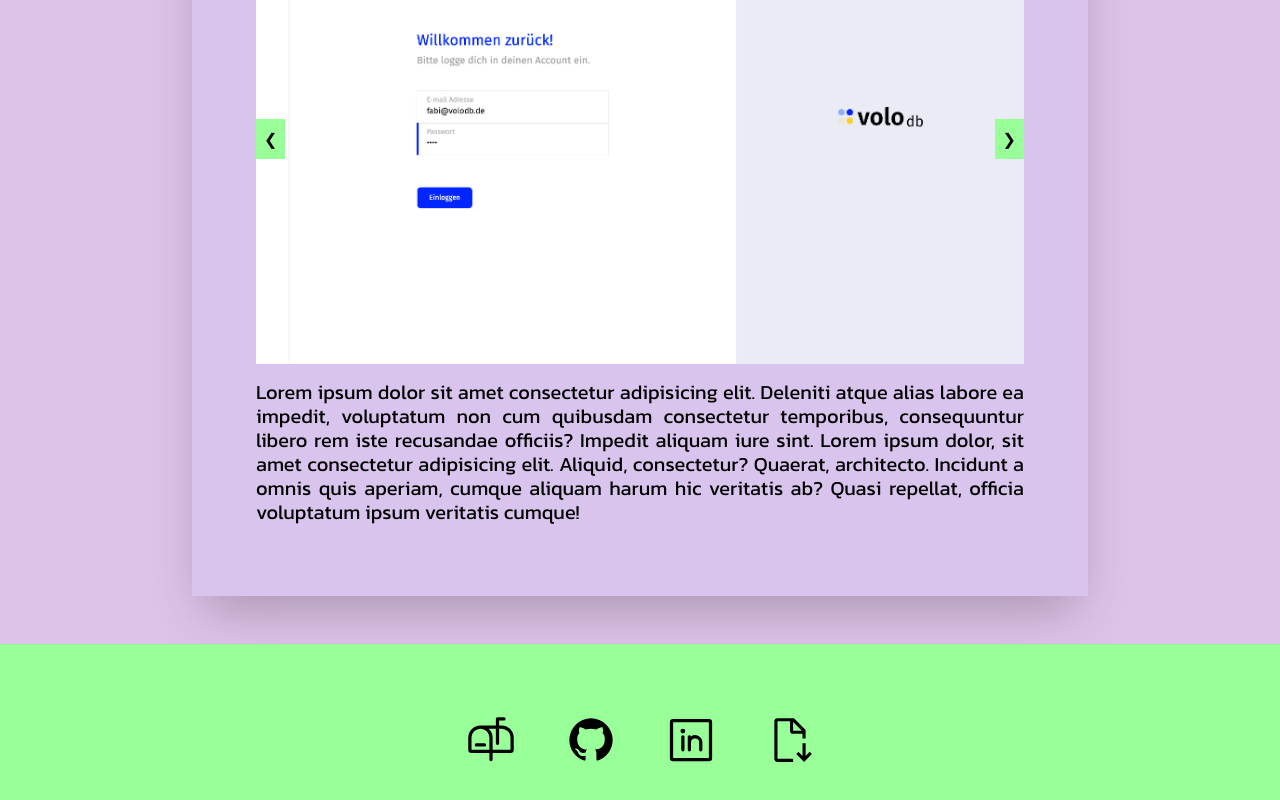
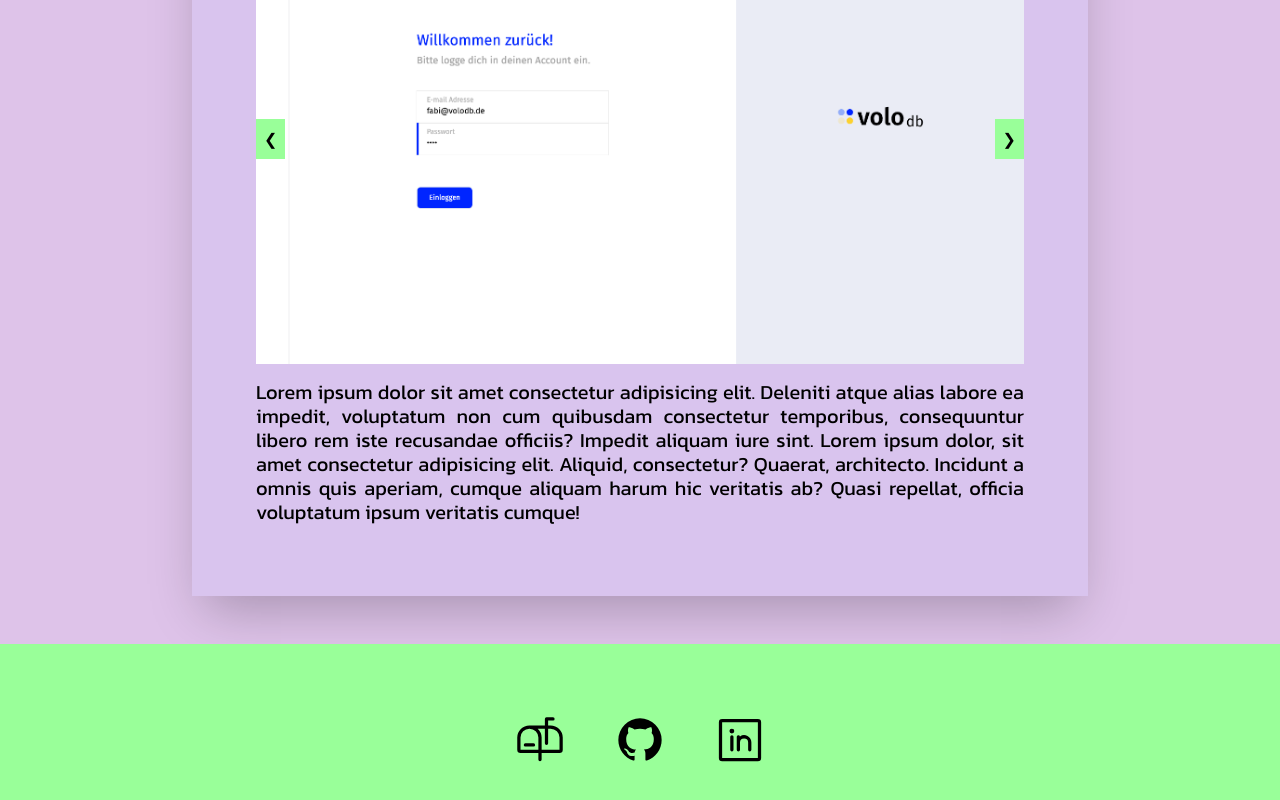
Before and after one commit to Artromi/Portfolio, a Vue app: page /#about in a window 1280 px wide. Shown: the part 1254-2054 px from the top of the page. Built offline with nearby package versions, Linux system fonts and the light colour scheme.

Commit message:
comment out stuff

```diff
--- a/src/components/ContactsAndFooter.vue
+++ b/src/components/ContactsAndFooter.vue
@@ -3,7 +3,7 @@
     <a href=""><IconMailbox class="text-black" /></a>
     <a href=""><IconGithub class="text-black" /></a>
     <a href=""><IconLinkedin class="text-black" /></a>
-    <a href=""><IconDownload class="text-black" /></a>
+    <!-- <a href=""><IconDownload class="text-black" /></a> -->
   </div>
 </template>
 
@@ -11,14 +11,14 @@
 import IconMailbox from './IconMailbox.vue'
 import IconGithub from './IconGithub.vue'
 import IconLinkedin from './IconLinkedin.vue'
-import IconDownload from './IconDownload.vue'
+// import IconDownload from './IconDownload.vue'
 
 export default {
   components: {
     IconMailbox,
     IconGithub,
-    IconLinkedin,
-    IconDownload
+    IconLinkedin
+    // IconDownload
   }
 }
 </script>
```
